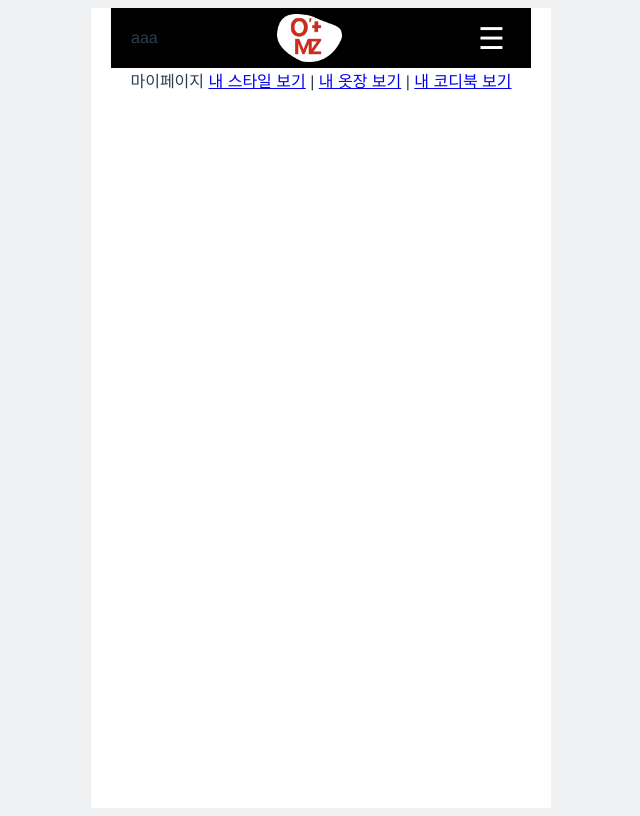
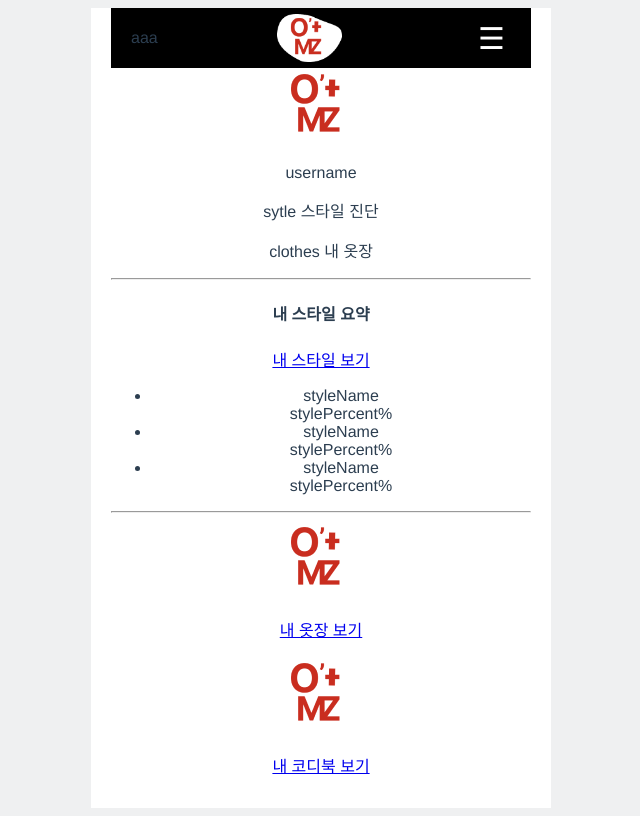
Before and after one commit to ecofriendlyusername/ssafyotmz, a Vue app in the folder frontend/: page /MyPage in a window 1280 px wide. Shown: the whole page, without its empty margins (319-959 px from the left). Built offline with nearby package versions, Linux system fonts and the light colour scheme.

Commit message:
tag_set:MyPage/*

```diff
--- a/frontend/src/views/MyPage/mainView.vue
+++ b/frontend/src/views/MyPage/mainView.vue
@@ -1,9 +1,36 @@
 <template>
   <div>
-    마이페이지
-    <router-link to='/MyPage/style'>내 스타일 보기</router-link> |
-    <router-link to='/MyPage/closet'>내 옷장 보기</router-link> |
-    <router-link to='/MyPage/codybook'>내 코디북 보기</router-link>
+    <div>
+      <!-- 유저 정보 칸 -->
+      <img src="@/assets/img/logo.png" alt="">
+      <p>{{ 'username' }}</p>
+      <!-- 프로필이미지 -->
+      <p>{{ 'sytle' }} 스타일 진단</p>
+      <p>{{ 'clothes' }} 내 옷장</p>
+    </div>
+    <hr>
+    <div>
+      <span>
+        <h4>내 스타일 요약</h4>
+        <router-link to='/MyPage/style'>내 스타일 보기</router-link>
+      </span>
+      <ul>
+        <li>{{ 'styleName' }} <br> {{ 'stylePercent' }}%</li>
+        <li>{{ 'styleName' }} <br> {{ 'stylePercent' }}%</li>
+        <li>{{ 'styleName' }} <br> {{ 'stylePercent' }}%</li>
+      </ul>
+    </div>
+    <hr>
+    <div>
+      <router-link to='/MyPage/closet'>
+        <img src="@/assets/img/logo.png" alt="">
+        <p>내 옷장 보기</p>
+      </router-link>
+      <router-link to='/MyPage/codybook'>
+        <img src="@/assets/img/logo.png" alt="">
+        <p>내 코디북 보기</p>
+      </router-link>
+    </div>
   </div>
 </template>
 
```
